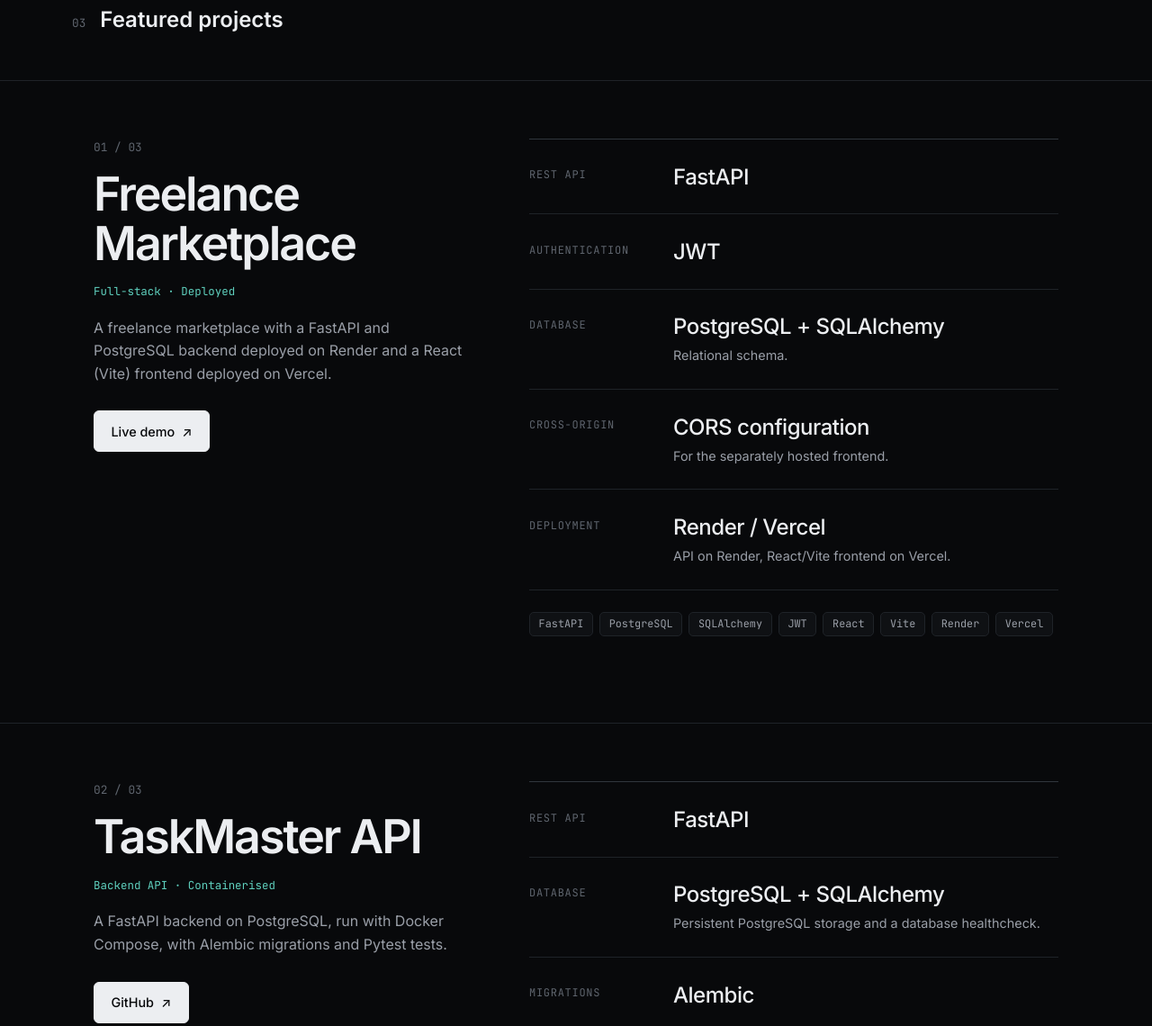
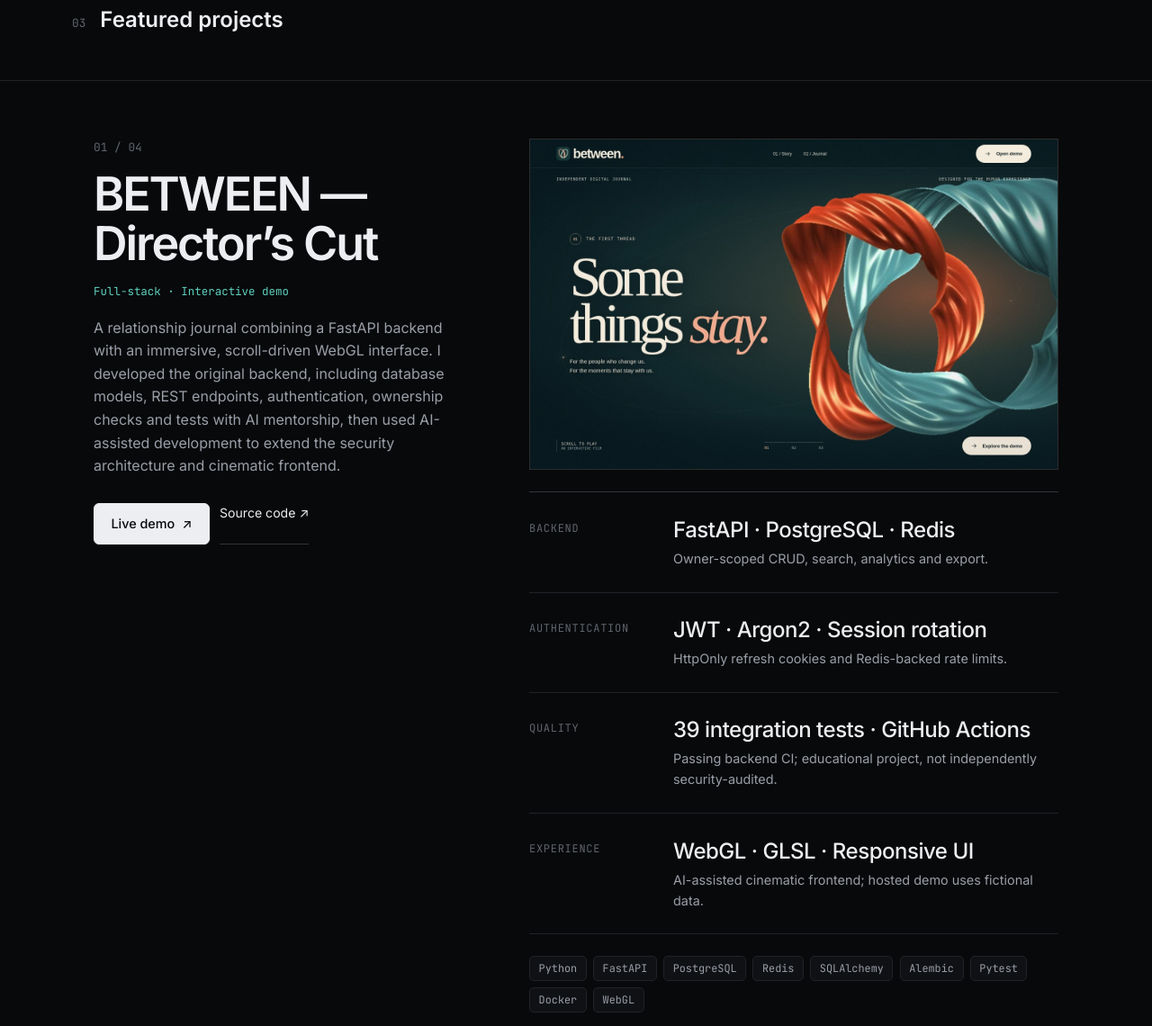
Before and after one commit to zura-cb-svg/portfolio, a plain HTML site: page index.html in a window 1280 px wide. Shown: the part 1943-3083 px from the top of the page at 90% size. Drawn offline with Linux system fonts and the light colour scheme.

Commit message:
Feature BETWEEN Director’s Cut and backend case study

```diff
--- a/index.html
+++ b/index.html
@@ -1446,6 +1446,7 @@
                             <li>PostgreSQL</li>
                             <li>SQLAlchemy</li>
                             <li>Alembic</li>
+                            <li>Redis</li>
                             <li class="dim">SQLite</li>
                             <li class="dim">SQL</li>
                         </ul>
@@ -1463,6 +1464,7 @@
                             <li>Docker</li>
                             <li>Docker Compose</li>
                             <li>Pytest</li>
+                            <li>GitHub Actions</li>
                             <li>Git</li>
                             <li class="dim">Render</li>
                             <li class="dim">Vercel</li>
@@ -1499,6 +1501,41 @@
 
             </div>
 
+            <!-- BETWEEN — Director's Cut -->
+            <article class="scene" aria-labelledby="p-between">
+                <div class="wrap scene-grid">
+                    <div class="scene-info">
+                        <p class="scene-num rv">01 / 04</p>
+                        <h3 id="p-between" class="rv" style="--i: 1">BETWEEN — Director’s Cut</h3>
+                        <p class="kind rv" style="--i: 2">Full-stack · Interactive demo</p>
+                        <p class="desc rv" style="--i: 3">
+                            A relationship journal combining a FastAPI backend with an immersive, scroll-driven WebGL interface.
+                            I developed the original backend, including database models, REST endpoints, authentication,
+                            ownership checks and tests with AI mentorship, then used AI-assisted development to extend the
+                            security architecture and cinematic frontend.
+                        </p>
+                        <div class="links rv" style="--i: 4">
+                            <a class="btn btn-primary" href="https://zura-cb-svg.github.io/relationship-journal/" target="_blank" rel="noopener noreferrer">Live demo <span class="arr" aria-hidden="true">↗</span></a>
+                            <a class="tlink" href="https://github.com/zura-cb-svg/relationship-journal" target="_blank" rel="noopener noreferrer">Source code <span class="arr" aria-hidden="true">↗</span></a>
+                        </div>
+                    </div>
+                    <div>
+                        <a href="https://zura-cb-svg.github.io/relationship-journal/" target="_blank" rel="noopener noreferrer" aria-label="Explore the BETWEEN interactive demo">
+                            <img src="between-landing.jpg" alt="BETWEEN cinematic landing page with an abstract ribbon sculpture" loading="lazy" decoding="async" style="display:block;width:100%;height:auto;margin-bottom:1.5rem;border:1px solid rgba(128,128,128,.3)">
+                        </a>
+                        <dl class="spec-list">
+                            <div class="spec rv"><dt>Backend</dt><dd><p class="val">FastAPI · PostgreSQL · Redis</p><p class="note">Owner-scoped CRUD, search, analytics and export.</p></dd></div>
+                            <div class="spec rv"><dt>Authentication</dt><dd><p class="val">JWT · Argon2 · Session rotation</p><p class="note">HttpOnly refresh cookies and Redis-backed rate limits.</p></dd></div>
+                            <div class="spec rv"><dt>Quality</dt><dd><p class="val">39 integration tests · GitHub Actions</p><p class="note">Passing backend CI; educational project, not independently security-audited.</p></dd></div>
+                            <div class="spec rv"><dt>Experience</dt><dd><p class="val">WebGL · GLSL · Responsive UI</p><p class="note">AI-assisted cinematic frontend; hosted demo uses fictional data.</p></dd></div>
+                        </dl>
+                        <ul class="scene-tags rv" aria-label="Technologies">
+                            <li class="tag">Python</li><li class="tag">FastAPI</li><li class="tag">PostgreSQL</li><li class="tag">Redis</li><li class="tag">SQLAlchemy</li><li class="tag">Alembic</li><li class="tag">Pytest</li><li class="tag">Docker</li><li class="tag">WebGL</li>
+                        </ul>
+                    </div>
+                </div>
+            </article>
+
             <!-- Freelance Marketplace -->
 
             <article
@@ -1511,7 +1548,7 @@
                     <div class="scene-info">
 
                         <p class="scene-num rv">
-                            01 / 03
+                            02 / 04
                         </p>
 
                         <h3
@@ -1658,7 +1695,7 @@
                     <div class="scene-info">
 
                         <p class="scene-num rv">
-                            02 / 03
+                            03 / 04
                         </p>
 
                         <h3
@@ -1806,7 +1843,7 @@
                     <div class="scene-info">
 
                         <p class="scene-num rv">
-                            03 / 03
+                            04 / 04
                         </p>
 
                         <h3
```
Also changed, not shown: between-landing.jpg (added).
